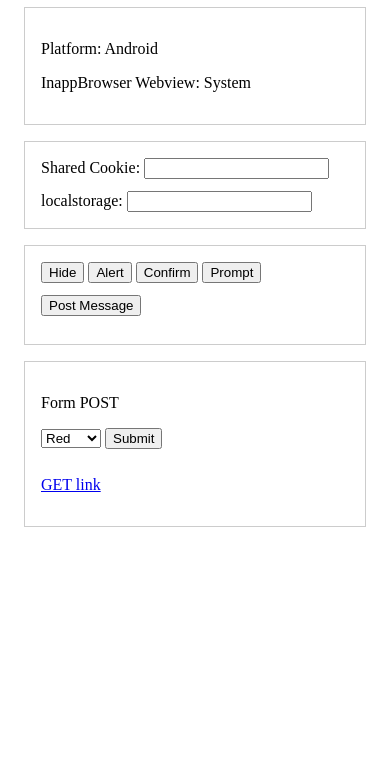
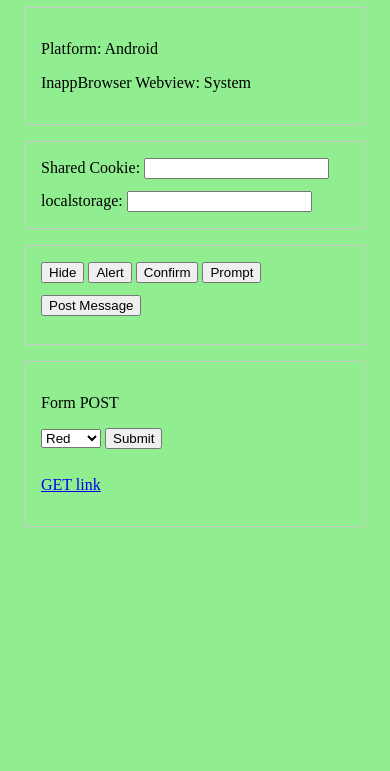
Before and after one commit to dpa99c/cordova-plugin-inappbrowser-test, a website: page www/iab_content/iab.html in a window 390 px wide. Shown: the part 73-844 px from the top of the page. Drawn offline with Linux system fonts and the light colour scheme.

Commit message:
Add iPhoneX safe area insets to iab content styling

```diff
--- a/www/iab_content/iab.css
+++ b/www/iab_content/iab.css
@@ -1,3 +1,12 @@
+body{
+    background-color: lightgreen;
+
+    /* Safe area for iPhone X family */
+    padding-top: constant(safe-area-inset-top);
+    padding-top: env(safe-area-inset-top);
+    padding-bottom: constant(safe-area-inset-top);
+    padding-bottom: env(safe-area-inset-top);
+}
 .section button{
     margin-bottom: 12px;
 }
```
